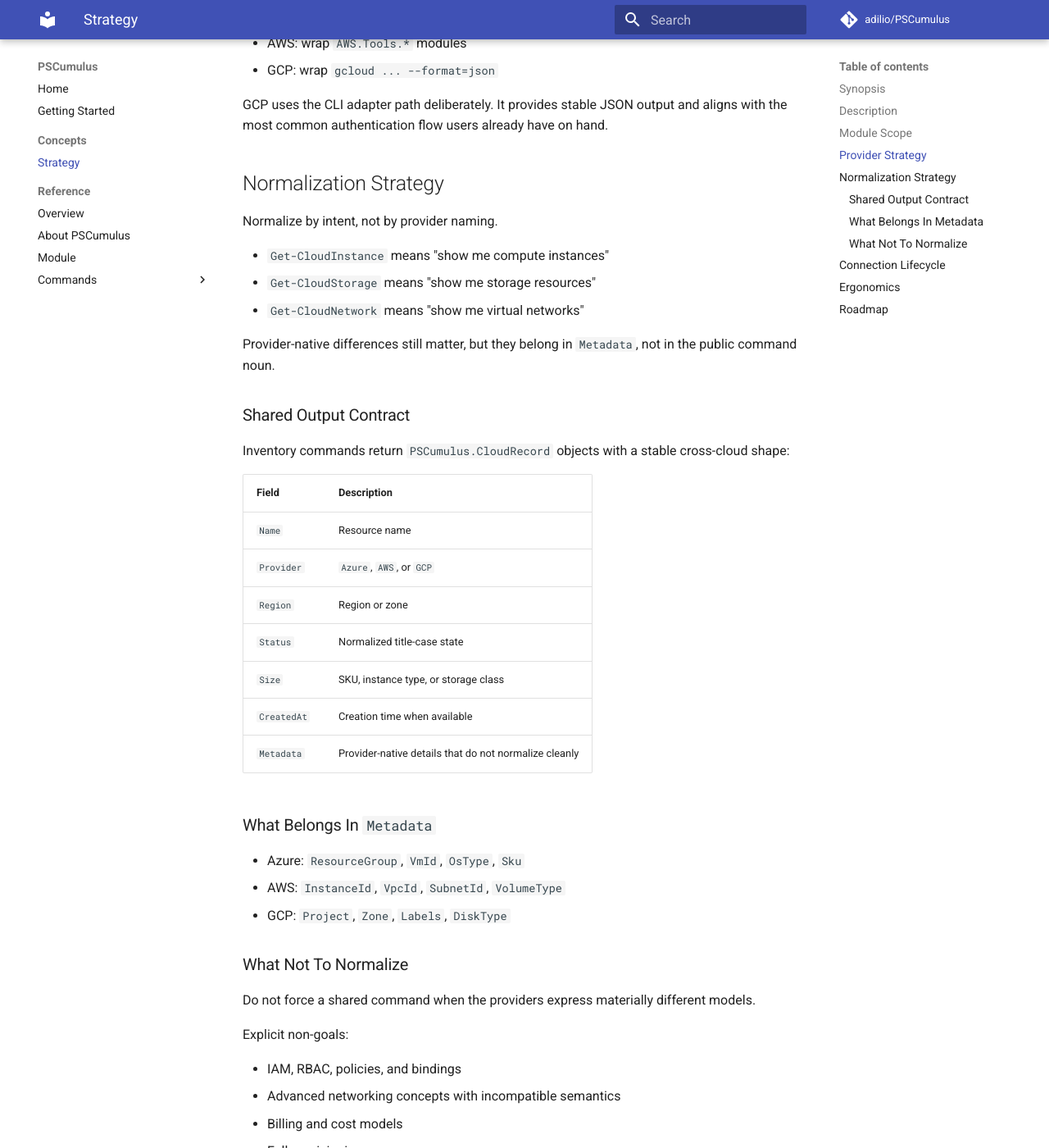
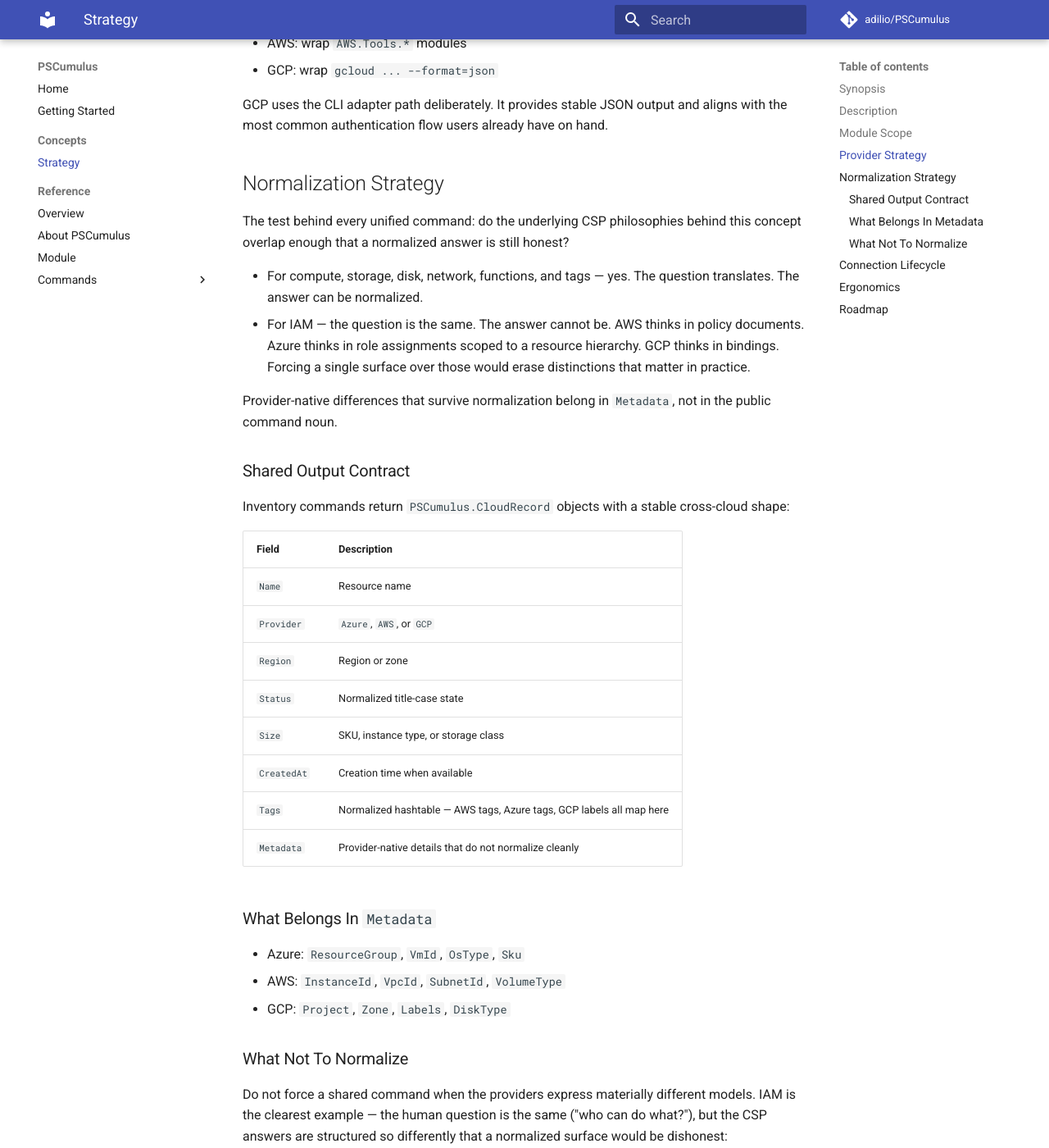
Before and after one commit to adilio/PSCumulus, an MkDocs documentation site: the page built from docs/concepts/strategy.md, in a window 1280 px wide and 1400 px high, scrolled down 1427 px. Shown: the whole window at 82% size. Built offline with MkDocs 1.6.1 and Material for MkDocs 9.7.7, drawn with Linux system fonts in a browser that asks for light colours; comment, search, counter and statistics services are not loaded; some of the changed text lies outside the part shown.

Commit message:
Update README and docs to reflect normalization philosophy revision
- Add Tags to output shape tables (README and strategy.md)
- Replace 'normalize by intent' language with CSP philosophy overlap test
- Update IAM limits section with 'the question is the same, the answer cannot be' framing
- Add PSGallery install step to README and getting-started.md
- Point README Documentation section to live docs site with direct links

````diff
--- a/docs/concepts/strategy.md
+++ b/docs/concepts/strategy.md
@@ -44,13 +44,12 @@ GCP uses the CLI adapter path deliberately. It provides stable JSON output and a
 
 ## Normalization Strategy
 
-Normalize by intent, not by provider naming.
+The test behind every unified command: do the underlying CSP philosophies behind this concept overlap enough that a normalized answer is still honest?
 
-- `Get-CloudInstance` means "show me compute instances"
-- `Get-CloudStorage` means "show me storage resources"
-- `Get-CloudNetwork` means "show me virtual networks"
+- For compute, storage, disk, network, functions, and tags — yes. The question translates. The answer can be normalized.
+- For IAM — the question is the same. The answer cannot be. AWS thinks in policy documents. Azure thinks in role assignments scoped to a resource hierarchy. GCP thinks in bindings. Forcing a single surface over those would erase distinctions that matter in practice.
 
-Provider-native differences still matter, but they belong in `Metadata`, not in the public command noun.
+Provider-native differences that survive normalization belong in `Metadata`, not in the public command noun.
 
 ### Shared Output Contract
 
@@ -64,6 +63,7 @@ Inventory commands return `PSCumulus.CloudRecord` objects with a stable cross-cl
 | `Status` | Normalized title-case state |
 | `Size` | SKU, instance type, or storage class |
 | `CreatedAt` | Creation time when available |
+| `Tags` | Normalized hashtable — AWS tags, Azure tags, GCP labels all map here |
 | `Metadata` | Provider-native details that do not normalize cleanly |
 
 ### What Belongs In `Metadata`
@@ -74,7 +74,13 @@ Inventory commands return `PSCumulus.CloudRecord` objects with a stable cross-cl
 
 ### What Not To Normalize
 
-Do not force a shared command when the providers express materially different models.
+Do not force a shared command when the providers express materially different models. IAM is the clearest example — the human question is the same ("who can do what?"), but the CSP answers are structured so differently that a normalized surface would be dishonest:
+
+```powershell
+Get-AzRoleAssignment -Scope "/subscriptions/..."
+Get-IAMPolicy -UserName "adil"
+gcloud projects get-iam-policy my-project
+```
 
 Explicit non-goals:
 
````
Also changed, not shown: README.md (+21 -15 lines), docs/getting-started.md (+2 -1 lines), docs/index.md (+1 -0 lines).
